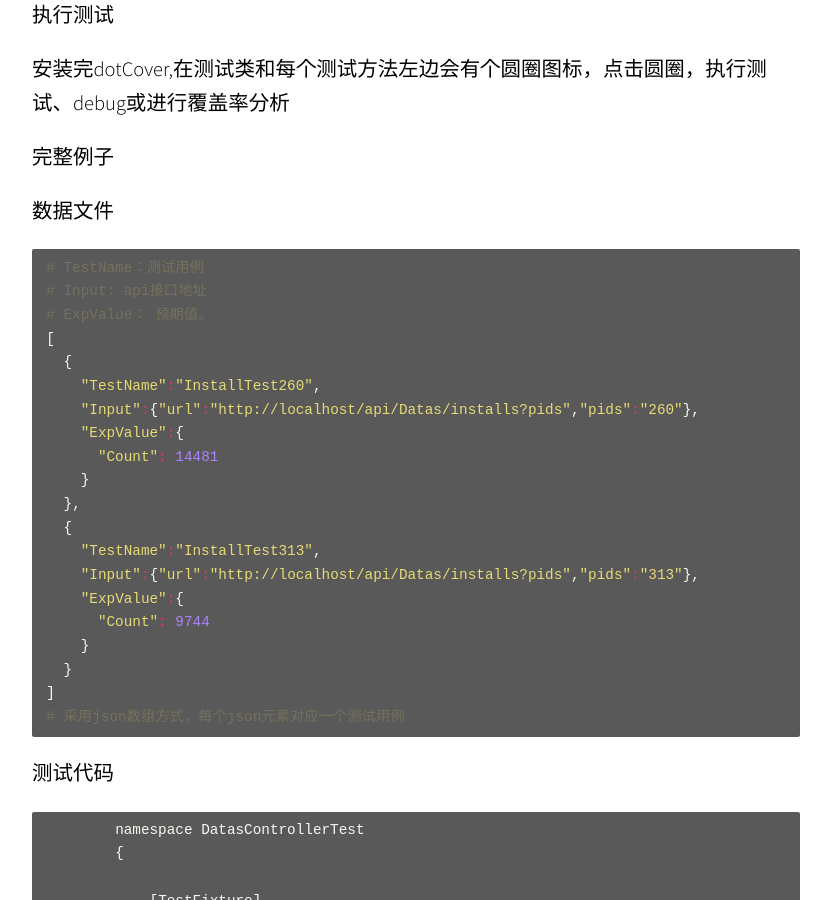
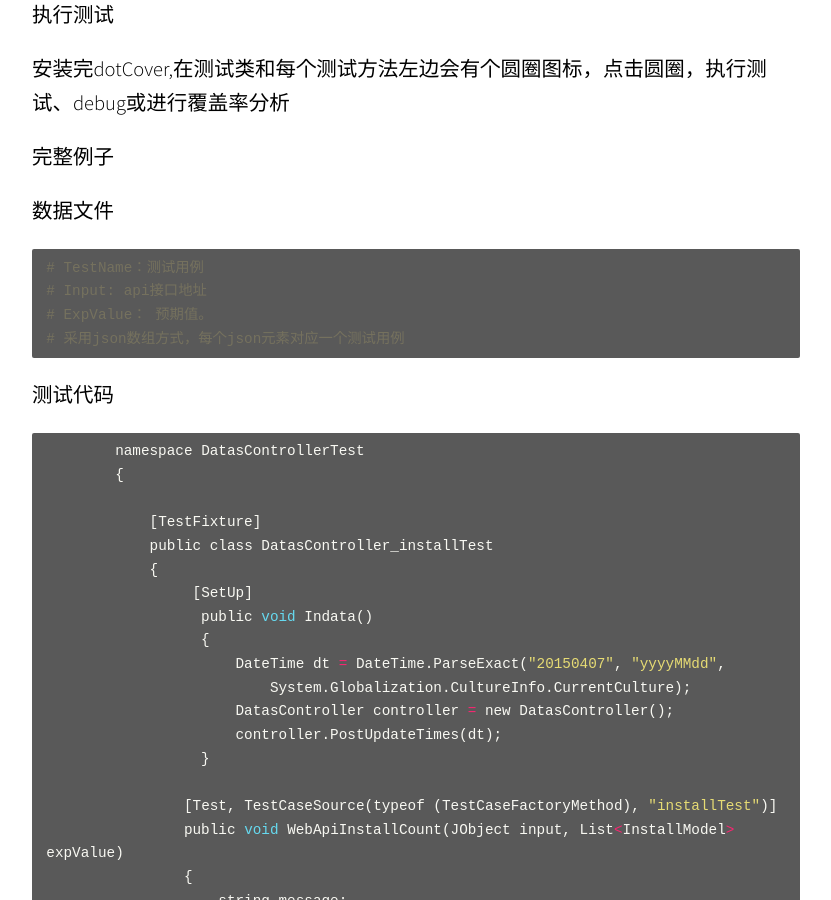
Before and after one commit to astrisk/astrisk.github.io, a Jekyll site: the page built from _posts/2017-04-21-webapi-testframework.md, in a window 1280 px wide and 900 px high, scrolled down 2657 px. Shown: the whole window, without its empty margins (224-1055 px from the left). Built offline with Jekyll 4.4.1, drawn with Linux system fonts in a browser that asks for light colours; some web fonts are replaced.

Commit message:
删除json

```diff
--- a/_posts/2017-04-21-webapi-testframework.md
+++ b/_posts/2017-04-21-webapi-testframework.md
@@ -71,22 +71,6 @@ categories: INTEGRATIONTEST
 # TestName：测试用例
 # Input: api接口地址
 # ExpValue： 预期值。
-[
-  {
-    "TestName":"InstallTest260",
-    "Input":{"url":"http://localhost/api/Datas/installs?pids","pids":"260"},
-    "ExpValue":{
-      "Count": 14481
-    }
-  },
-  {
-    "TestName":"InstallTest313",
-    "Input":{"url":"http://localhost/api/Datas/installs?pids","pids":"313"},
-    "ExpValue":{
-      "Count": 9744
-    }
-  }
-]
 # 采用json数组方式，每个json元素对应一个测试用例
 
 {% endhighlight %}
```
